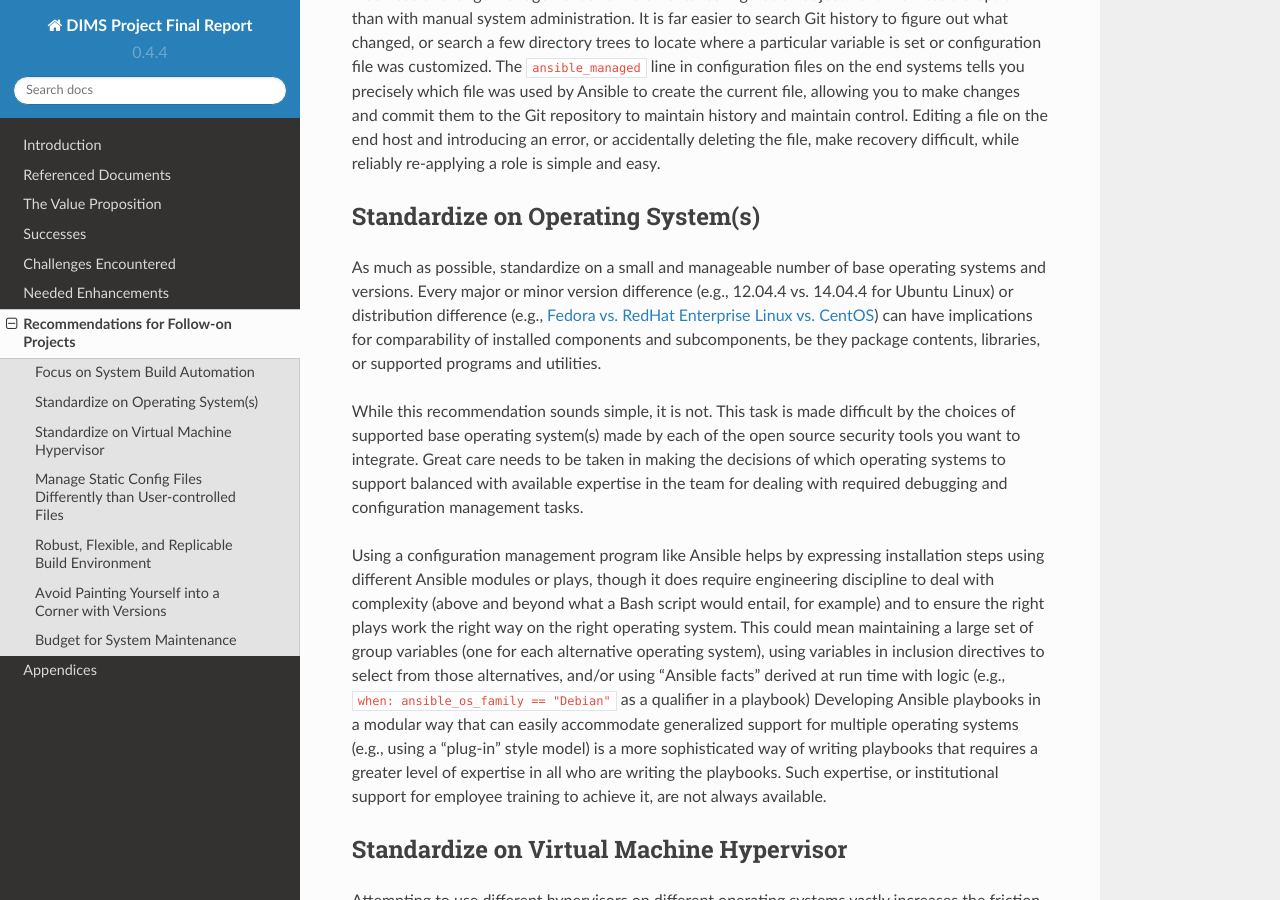
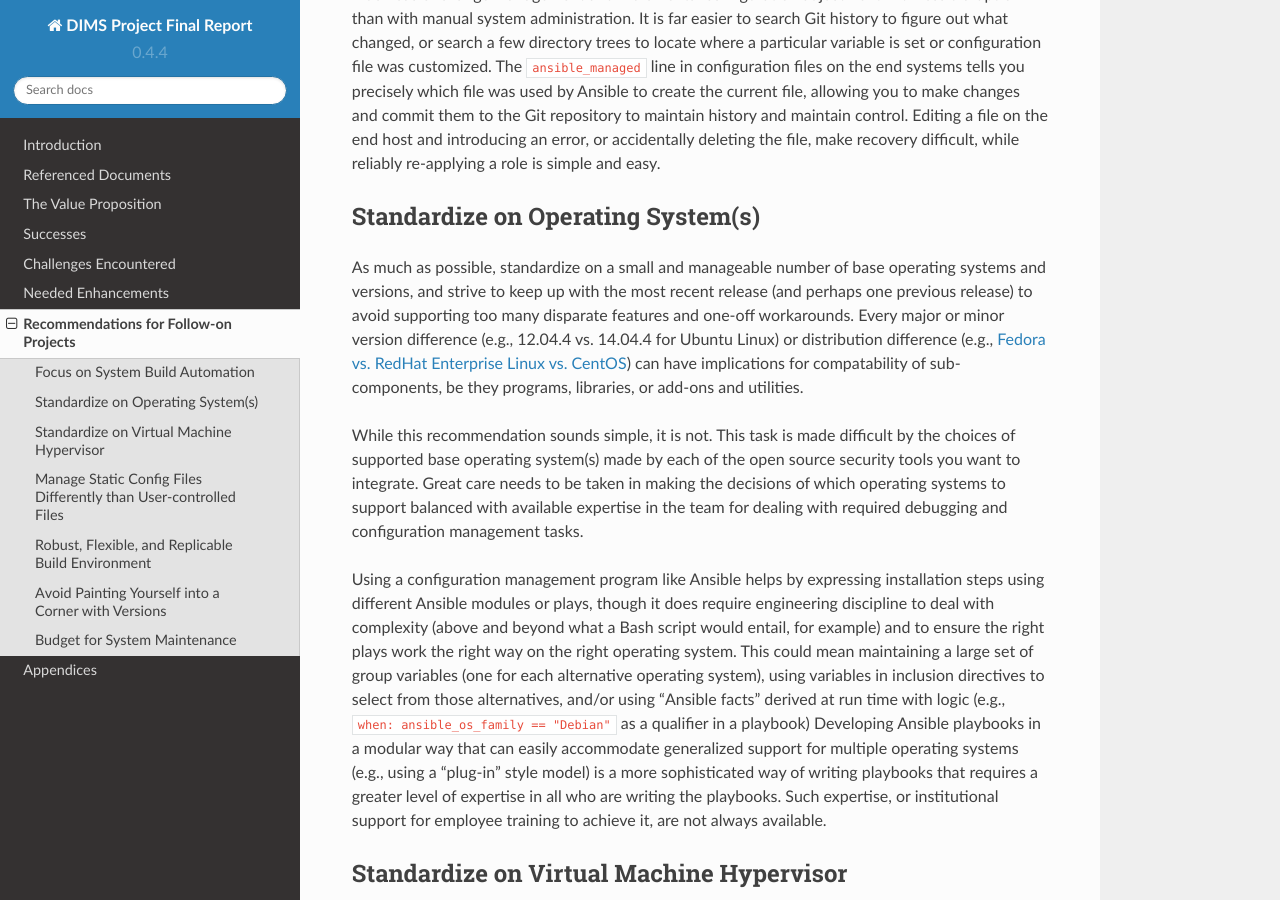
Before and after one commit to uw-dims/dims-finalreport, a Sphinx documentation site: the page built from docs/source/recommendations.rst, in a window 1280 px wide and 900 px high, scrolled down 1124 px. Built offline with Sphinx 7.4.7 and the Read the Docs theme 2.0.0, drawn with Linux system fonts in a browser that asks for light colours; pages that are not in the unit, such as notebooks, are missing from menus.

Commit message:
Clean up text

```diff
--- a/docs/source/recommendations.rst
+++ b/docs/source/recommendations.rst
@@ -70,11 +70,13 @@ Standardize on Operating System(s)
 ----------------------------------
 
 As much as possible, standardize on a small and manageable number of base
-operating systems and versions. Every major or minor version difference (e.g.,
-12.04.4 vs. 14.04.4 for Ubuntu Linux) or distribution difference (e.g., `Fedora
-vs.  RedHat Enterprise Linux vs. CentOS`_) can have implications for
-comparability of installed components and subcomponents, be they package
-contents, libraries, or supported programs and utilities.
+operating systems and versions, and strive to keep up with the most recent
+release (and perhaps one previous release) to avoid supporting too many
+disparate features and one-off workarounds. Every major or minor version
+difference (e.g., 12.04.4 vs. 14.04.4 for Ubuntu Linux) or distribution
+difference (e.g., `Fedora vs.  RedHat Enterprise Linux vs. CentOS`_) can have
+implications for compatability of sub-components, be
+they programs, libraries, or add-ons and utilities.
 
 While this recommendation sounds simple, it is not. This task is made difficult
 by the choices of supported base operating system(s) made by each of the open
```
